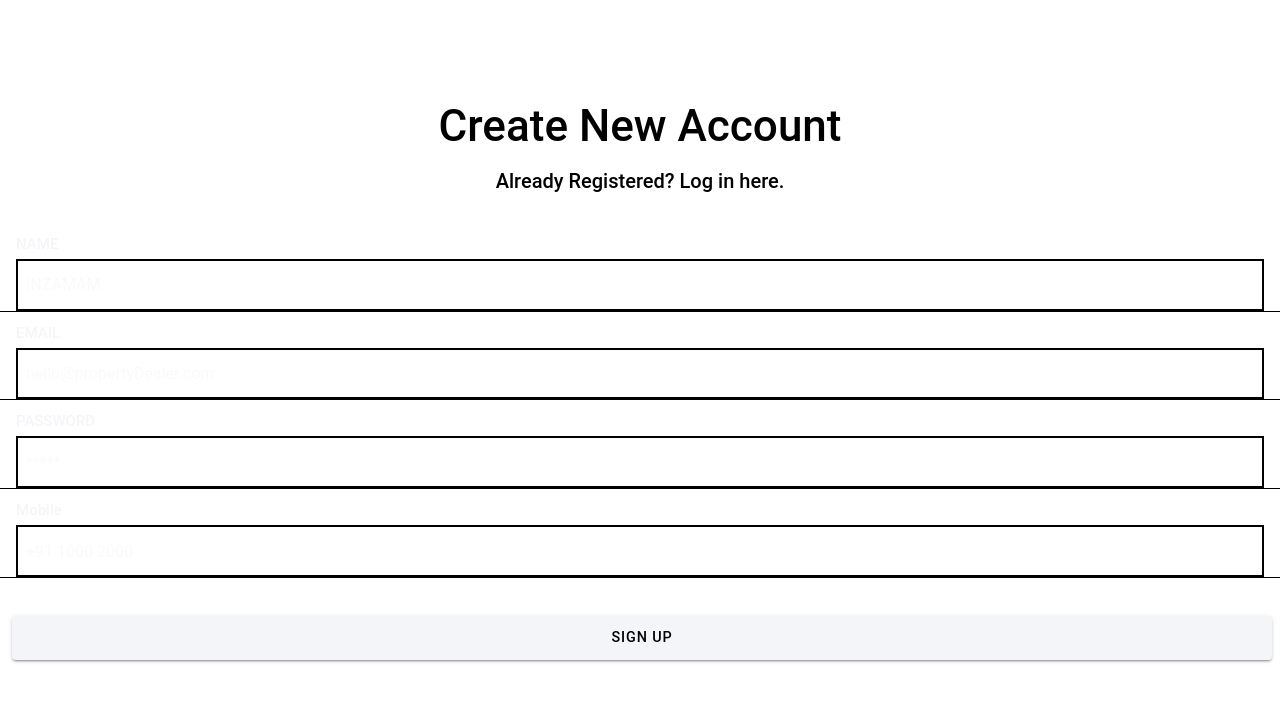
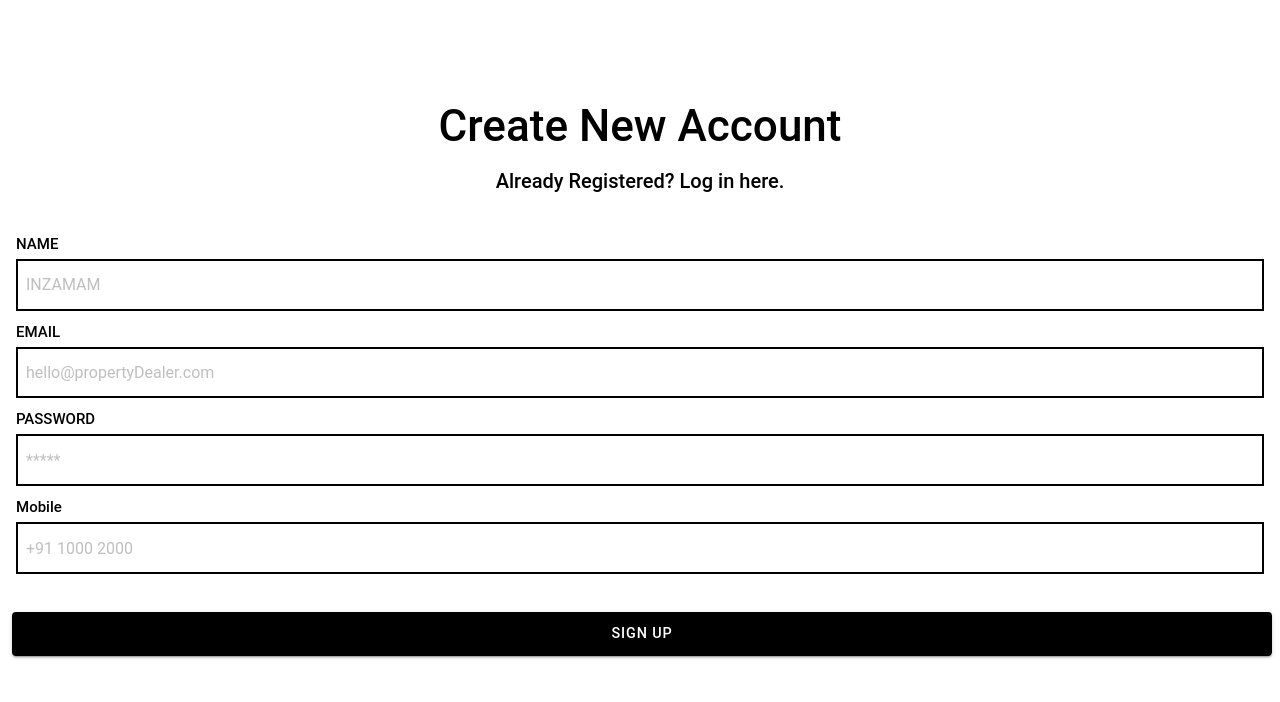
Before and after one commit to innzz/properties-app, a React (Create React App) app: page /signup in a window 1280 px wide. Shown: the top 702 px of the page. Built offline with nearby package versions, Linux system fonts and the light colour scheme.

Commit message:
Added CSS

```diff
--- a/src/pages/ForgotPass.jsx
+++ b/src/pages/ForgotPass.jsx
@@ -11,17 +11,17 @@ function ForgotPass() {
         </div>
         <div className="content">
             <div className="inputs ion-text-start">
-            <IonItem className='input-box' color={'white'}>
-            <IonLabel position='stacked' className='input-label' color={'light'}>
+            <IonItem className='input-box' >
+            <IonLabel position='stacked' className='input-label' >
                     EMAIL
             </IonLabel>
-                <IonInput placeholder='hello@propertyDealer.com' className='input' color={'light'} />
+                <IonInput placeholder='hello@propertyDealer.com' className='input'  />
             </IonItem>
             </div>
             <IonGrid className='buttons'>
                 <IonRow className='buttons-row'>
                     <IonCol>
-                    <IonButton className='button' color={'light'}>Send</IonButton>
+                    <IonButton className='button' >Send</IonButton>
                     </IonCol>
                 </IonRow>
             </IonGrid>
--- a/src/pages/Login.css
+++ b/src/pages/Login.css
@@ -32,12 +32,14 @@
     border: 2px solid black;
     margin: 0px 0px;
     padding: 0.8vh 1vh !important;
+    --color:gray !important;
 }
 
 .input-label{
     margin-bottom: 1.5vh !important;
     font-size: 2.5vh !important;
     font-weight: 500 !important;
+    --color:black !important;
 }
 
 .buttons-row{
@@ -46,6 +48,7 @@
 
 .button {
     --background: black;
+    --color:white;
     /* width: 100%;
     height: 5.5vh;
     font-size: 1.8vh !important; */
--- a/src/pages/SignUp.css
+++ b/src/pages/SignUp.css
@@ -2,6 +2,7 @@
     background-color: #fff;
     color: black;
     justify-content: center;
+    overflow: scroll;
 }
 
 .content{
@@ -32,20 +33,24 @@
     border: 2px solid black;
     margin: 0px 0px;
     padding: 0.8vh 1vh !important;
+    --color:gray !important;
 }
 
 .input-label{
     margin-bottom: 1.5vh !important;
     font-size: 2.5vh !important;
     font-weight: 500 !important;
+    --color:black !important;
 }
 
 .buttons-row{
     margin: 1vh 0 !important;
+    --background:black;
 }
 
 .button {
     width: 100%;
     height: 5.5vh;
     font-size: 1.8vh !important;
+    --color:white;
 }
--- a/src/pages/SignUp.jsx
+++ b/src/pages/SignUp.jsx
@@ -12,35 +12,35 @@ function SignUp() {
         <div className="content">
             <div className="inputs ion-text-start">
 
-            <IonItem className='input-box' color={'white'}>
-            <IonLabel position='stacked' className='input-label' color={'light'}>
+            <IonItem className='input-box'  lines="none">
+            <IonLabel position='stacked' className='input-label' >
                     NAME
             </IonLabel>
-                <IonInput placeholder='INZAMAM' className='input' color={'light'} />
+                <IonInput placeholder='INZAMAM' className='input'  />
             </IonItem>
-            <IonItem className='input-box' color={'white'}>
-            <IonLabel position='stacked' className='input-label' color={'light'}>
+            <IonItem className='input-box'   lines="none">
+            <IonLabel position='stacked' className='input-label' >
                     EMAIL
             </IonLabel>
-                <IonInput placeholder='hello@propertyDealer.com' className='input' color={'light'} />
+                <IonInput placeholder='hello@propertyDealer.com' className='input'  />
             </IonItem>
-            <IonItem className='input-box' color={'white'}>
-                <IonLabel className='input-label' position='stacked' color={'light'}>
+            <IonItem className='input-box'   lines="none">
+                <IonLabel className='input-label' position='stacked' >
                     PASSWORD
                 </IonLabel>
-                <IonInput placeholder='*****' className='input' color={'light'}/>
+                <IonInput placeholder='*****' className='input' />
             </IonItem>
-            <IonItem className='input-box' color={'white'}>
-                <IonLabel className='input-label' position='stacked' color={'light'}>
+            <IonItem className='input-box'   lines="none">
+                <IonLabel className='input-label' position='stacked' >
                     Mobile
                 </IonLabel>
-                <IonInput placeholder='+91 1000 2000' className='input' color={'light'}/>
+                <IonInput placeholder='+91 1000 2000' className='input' />
             </IonItem>
             </div>
             <IonGrid className='buttons'>
                 <IonRow className='buttons-row'>
                     <IonCol>
-                    <IonButton className='button' color={'light'}>Sign Up</IonButton>
+                    <IonButton className='button' >Sign Up</IonButton>
                     </IonCol>
                 </IonRow>
             </IonGrid>
```
